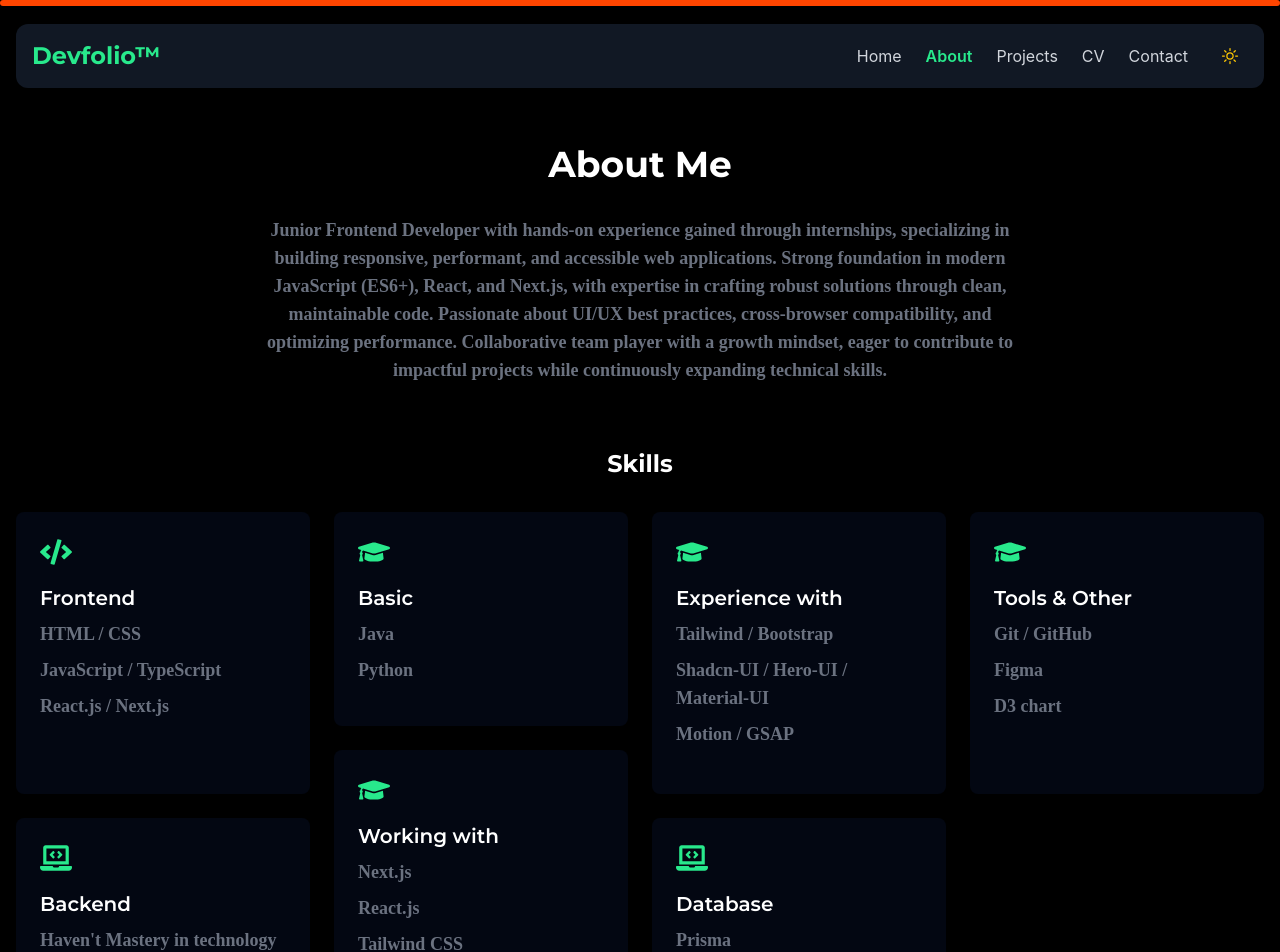
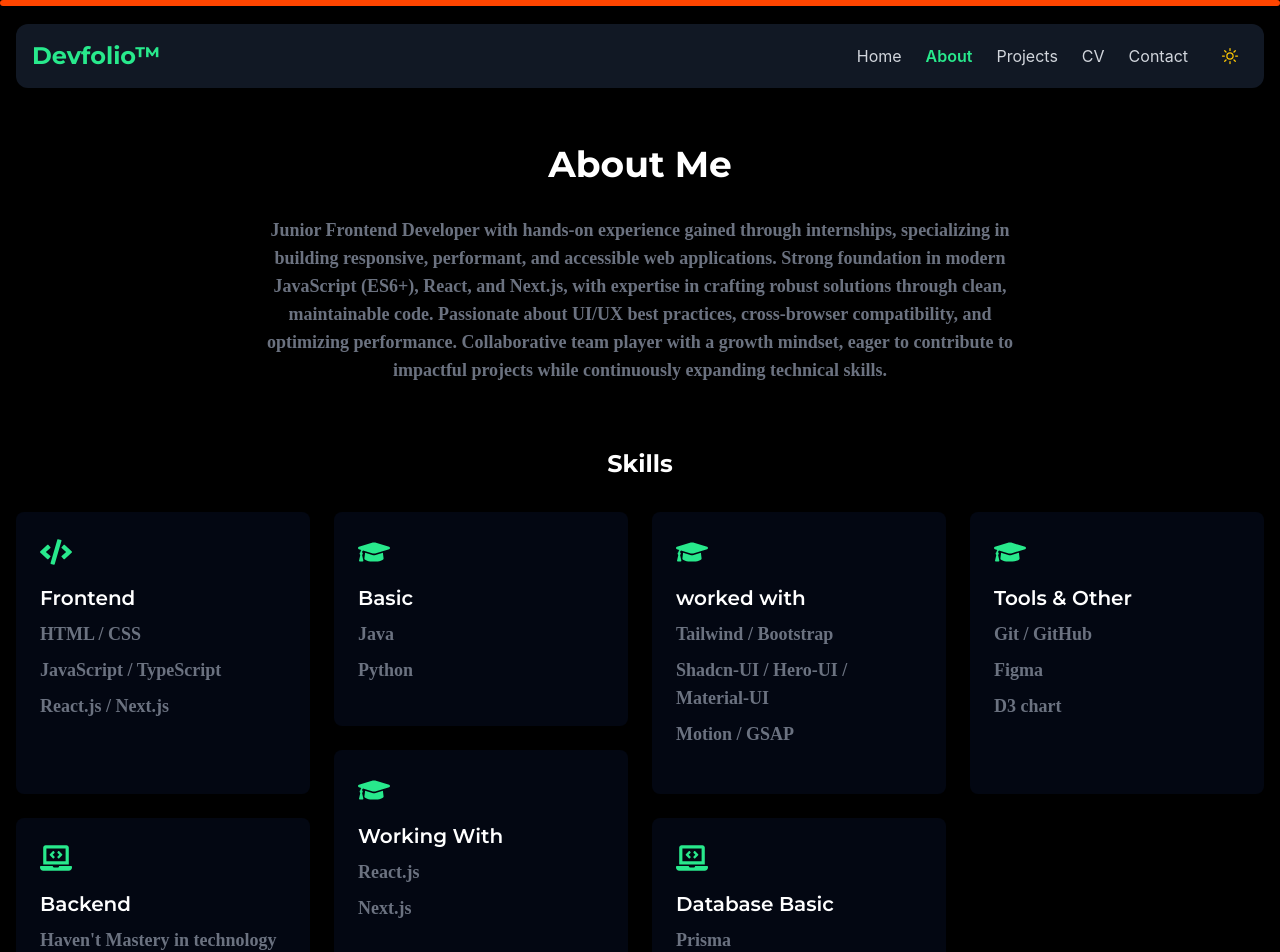
Before and after one commit to rickypatel18/personal-portfolio, a Next.js app: page /about in a window 1280 px wide. Shown: the top 952 px of the page. Built offline with nearby package versions, Linux system fonts and the light colour scheme; a web font is replaced by a local one.

Commit message:
small chnages

```diff
--- a/src/contents/aboutData.ts
+++ b/src/contents/aboutData.ts
@@ -18,7 +18,7 @@ export const skillsData: AboutSkillData[] = [
   },
   {
     id: 3,
-    tech: "Experience with",
+    tech: "worked with",
     icon: FaGraduationCap,
     items: [
       "Tailwind / Bootstrap",
@@ -36,9 +36,9 @@ export const skillsData: AboutSkillData[] = [
   },
   {
     id: 5,
-    tech: "Working with",
+    tech: "Working With",
     icon: FaGraduationCap,
-    items: ["Next.js", "React.js", "Tailwind CSS"],
+    items: ["React.js", "Next.js"],
     font: "font-[montserrat]",
   },
   {
@@ -50,9 +50,9 @@ export const skillsData: AboutSkillData[] = [
   },
   {
     id: 7,
-    tech: "Database",
+    tech: "Database Basic",
     icon: FaLaptopCode,
-    items: ["Prisma", "MongoDB", "MySQL"],
+    items: ["Prisma", "MongoDB"],
     font: "font-[montserrat]",
   },
 ];
@@ -78,7 +78,8 @@ export const education: AboutEducation[] = [
     title: "Computer Engineering",
     college: "GEC Dahod • 2020 - 2024",
     ul: [
-      "Graduated with honors. Focused on software engineering and web development.", "I wanted to do my post-graduation in AI/ML.",
+      "Graduated with honors. Focused on software engineering and web development.",
+      "I wanted to do my post-graduation in AI/ML.",
     ],
   },
 ];
```
Also changed, not shown: src/app/cv/page.tsx (line endings or trailing spaces).
